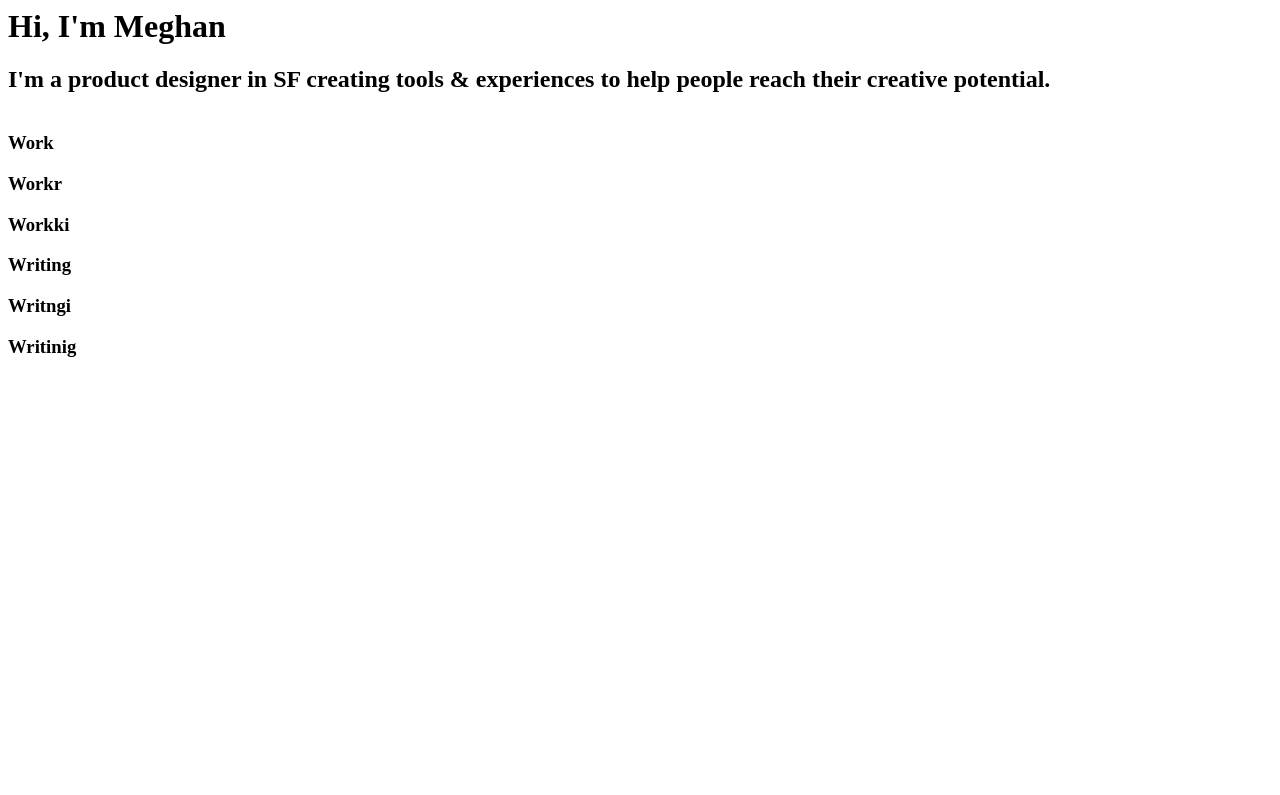
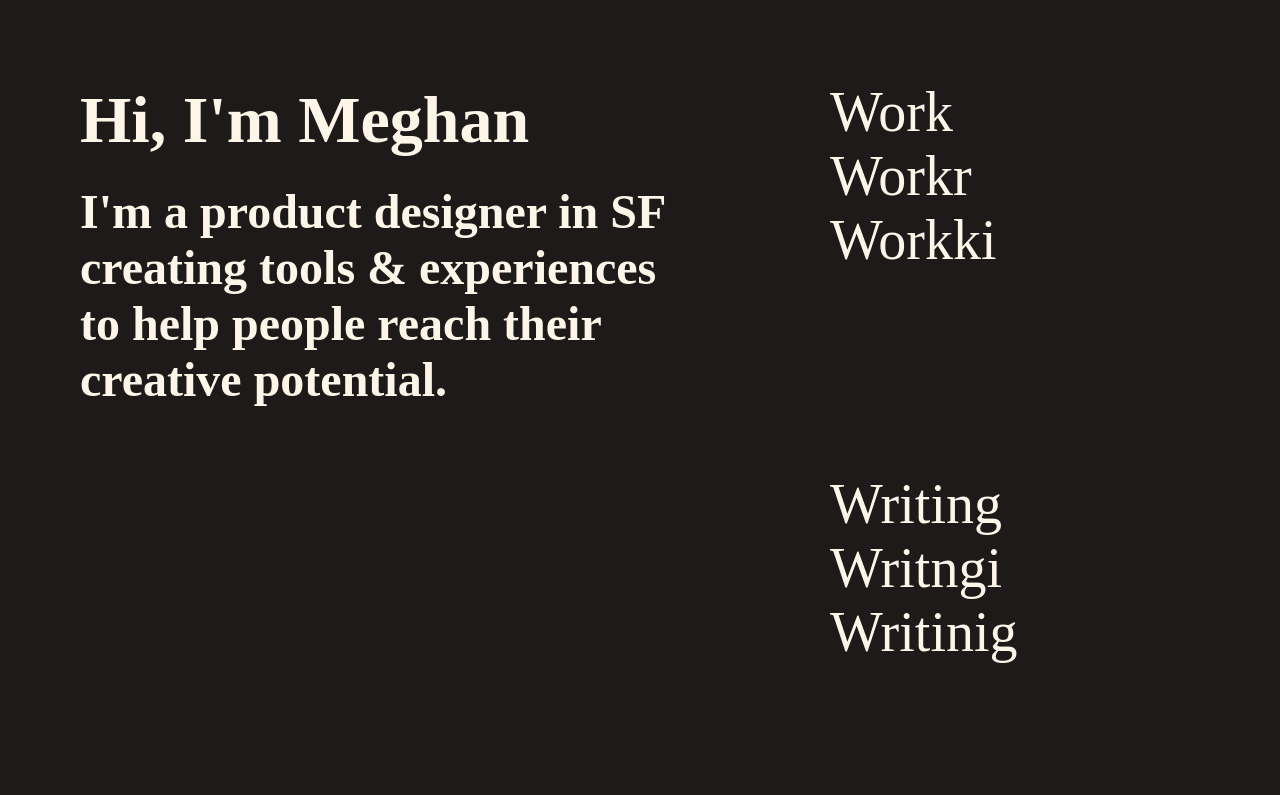
Before and after one commit to meghanmartin995/portfolio2021, a plain HTML site: page index.html in a window 1280 px wide. Drawn offline with Linux system fonts and the light colour scheme; a script that the page names is missing.

Commit message:
creates grid template

```diff
--- /dev/null
+++ b/css/styles.css
@@ -0,0 +1,43 @@
+.body {
+  display: grid;
+  grid-template-columns: 1fr 1fr;
+  background: #1D1A19;
+  color: #FDF5E8;
+}
+
+.left-content {
+  padding: 72px;
+}
+
+.left-content h1 {
+  font-family: GT Sectra Display Trial;
+  font-weight: bold;
+  font-size: 66px;
+  line-height: 80px;
+  margin: 0 0 24px 0;
+}
+
+.left-content h2 {
+  font-family: GT Sectra Fine Trial;
+  font-size: 48px;
+  line-height: 56px;
+  width: 606px;
+  margin: 0;
+}
+
+.right-content {
+  display: grid;
+  grid-template-rows: 1fr 1fr;
+}
+
+.right-content .img {
+  padding: 72px;
+}
+
+.right-content h3 {
+  font-family: Neue Haas Grotesk Text;
+  font-size: 56px;
+  font-weight: 400;
+  line-height: 64px;
+  margin: 0;
+}
--- a/index.html
+++ b/index.html
@@ -17,11 +17,11 @@
   <link rel="icon" href="/favicon.svg" type="image/svg+xml">
   <link rel="apple-touch-icon" href="/apple-touch-icon.png">
 
-  <link rel="stylesheet" href="css/styles.css?v=1.0">
+  <link rel="stylesheet" href="css/styles.css">
 
 </head>
 
-<body>
+<body class="body">
 
   <div class="left-content">
     <h1>Hi, I'm Meghan</h1>
```
